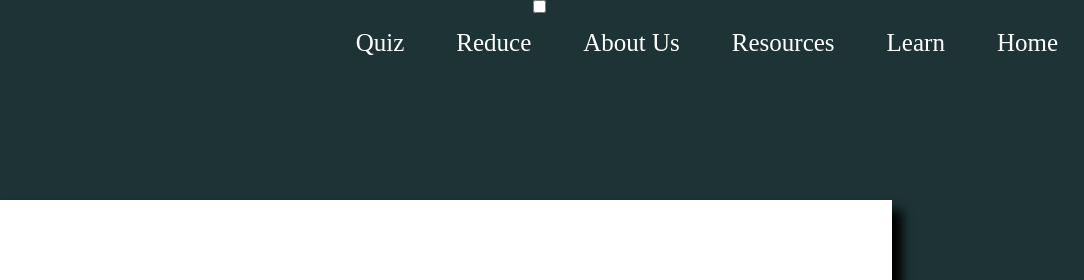
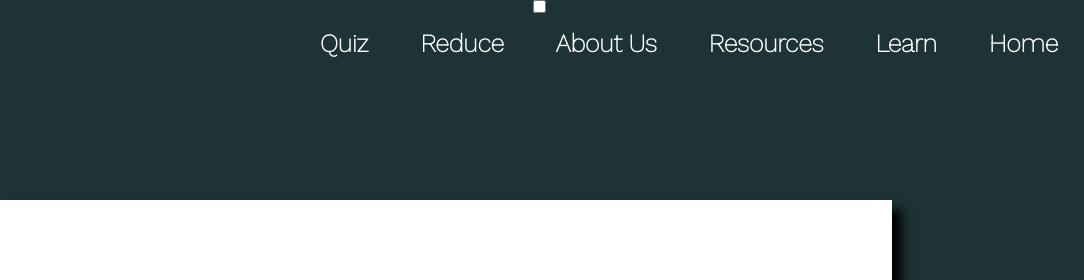
Before and after one commit to William-Meyer/BPA, a website: page learn.html in a window 1280 px wide. Shown: the top 280 px of the page, 196-1280 px from the left. Drawn offline with nearby package versions, Linux system fonts and the light colour scheme.

Commit message:
changed nav font

```diff
--- a/Assets/styles/about.css
+++ b/Assets/styles/about.css
@@ -191,6 +191,8 @@ text-shadow: 0 2px 5px #243C2B;
 
 /* Screen larger than 900px? 3 columns */
 nav{
+  font-family: 'work sans', sans-serif;
+  font-weight: 600;
 	height: 50px;
 	text-align: center;
   margin-bottom: -200px;
--- a/Assets/styles/index.css
+++ b/Assets/styles/index.css
@@ -124,6 +124,8 @@ font-size: 135%;
 }
 
 nav{
+  font-family: 'work sans', sans-serif;
+  font-weight: 600;
 	height: 50px;
 	text-align: center;
   margin-bottom: -200px;
--- a/Assets/styles/learn.css
+++ b/Assets/styles/learn.css
@@ -118,6 +118,8 @@ text-shadow: 0 2px 5px #243C2B;
 }
 
 nav{
+  font-family: 'work sans', sans-serif;
+  font-weight: 600;
 	height: 50px;
 	text-align: center;
   margin-bottom: -200px;
@@ -158,13 +160,13 @@ nav{
   position: relative;
   overflow: hidden;
 }
-<<<<<<< HEAD
+
 #homeImages
 {
   width: 50%;
   height: auto;
   overflow: hidden;
-=======
+
 
 footer{
 font-size:150%;
--- a/Assets/styles/reduce_your_footprint.css
+++ b/Assets/styles/reduce_your_footprint.css
@@ -135,6 +135,8 @@ text-shadow: 0 2px 5px #243C2B;
   Height:450px;
 }
 nav{
+  font-family: 'work sans', sans-serif;
+  font-weight: 600;
 	height: 50px;
 	text-align: center;
   margin-bottom: -200px;
--- a/Assets/styles/resource.css
+++ b/Assets/styles/resource.css
@@ -171,6 +171,8 @@ text-shadow: 0 2px 5px #243C2B;
   Height:450px;
 }
 nav{
+  font-family: 'work sans', sans-serif;
+  font-weight: 600;
 	height: 50px;
 	text-align: center;
   margin-bottom: -200px;
@@ -211,13 +213,12 @@ nav{
   position: relative;
   overflow: hidden;
 }
-<<<<<<< HEAD
+
 #homeImages
 {
   width: 50%;
   height: auto;
   overflow: hidden;
-=======
 
 footer{
 font-size:150%;
```
